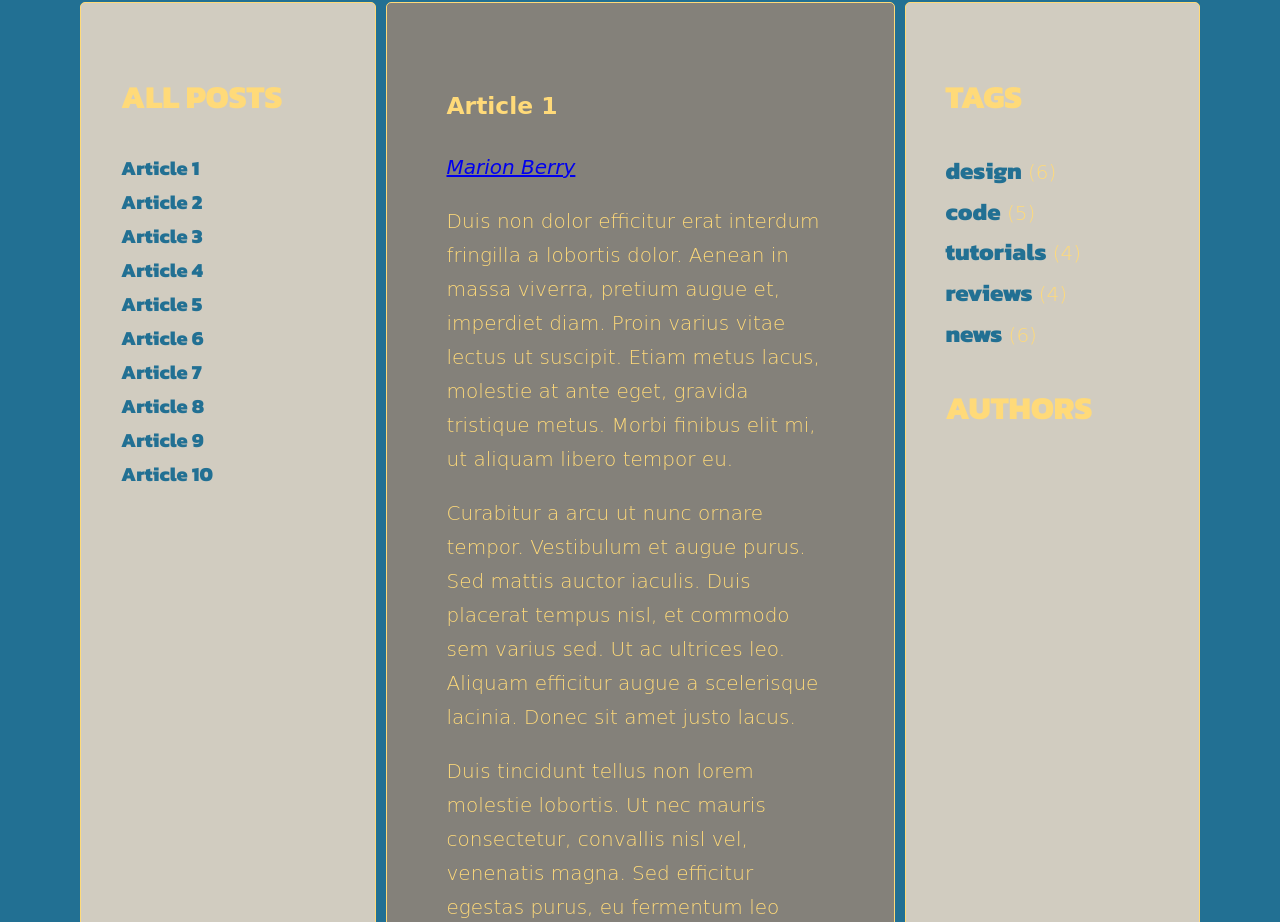
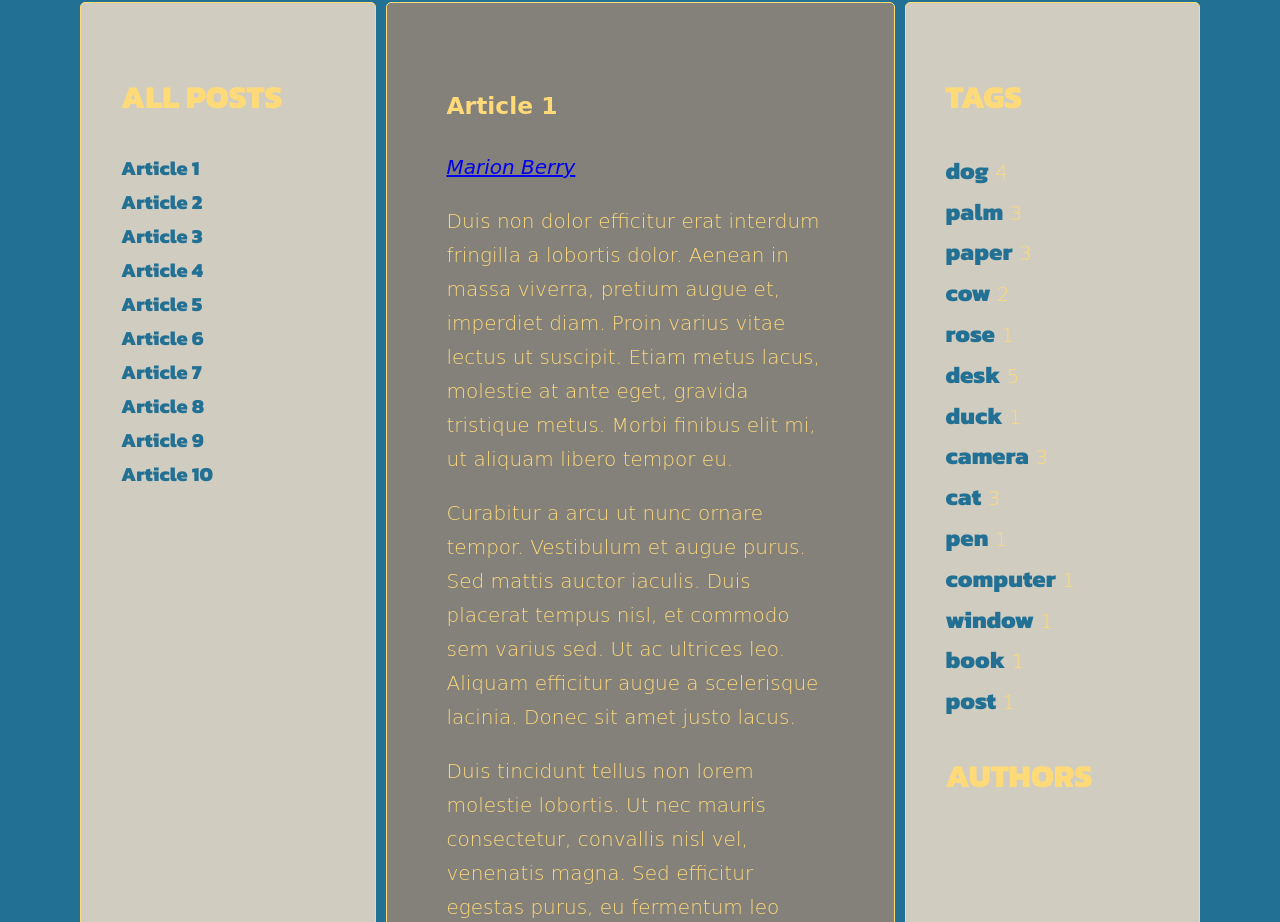
Before and after one commit to OloManolo95/javascript-blog, a website: page index.html in a window 1280 px wide. Shown: the part 241-1163 px from the top of the page. Drawn offline with Linux system fonts and the light colour scheme; a web font is replaced by a local one.

Commit message:
generateTags with number of them in the right column

```diff
--- a/index.html
+++ b/index.html
@@ -38,7 +38,7 @@
                 </ul>
               </div>
             </article>
-            <article class="post" id="article-2" data-tags="cow rose rock" data-author="Theo Tabby">
+            <article class="post" id="article-2" data-tags="cow rose desk" data-author="Theo Tabby">
               <h3 class="post-title">Article 2</h3>
               <p class="post-author"></p>
               <div class="post-content">
@@ -54,7 +54,7 @@
                 </ul>
               </div>
             </article>
-            <article class="post" id="article-3" data-tags="dog desk lamp" data-author="George Tuxedo">
+            <article class="post" id="article-3" data-tags="dog desk palm" data-author="George Tuxedo">
               <h3 class="post-title">Article 3</h3>
               <p class="post-author"></p>
               <div class="post-content">
@@ -68,7 +68,7 @@
                 </ul>
               </div>
             </article>
-            <article class="post" id="article-4" data-tags="duck camera mouse" data-author="Kitty Toebean">
+            <article class="post" id="article-4" data-tags="duck camera paper" data-author="Kitty Toebean">
               <h3 class="post-title">Article 4</h3>
               <p class="post-author"></p>
               <div class="post-content">
@@ -96,7 +96,7 @@
                 </ul>
               </div>
             </article>
-            <article class="post" id="article-6" data-tags="cable computer desk" data-author="George Tuxedo">
+            <article class="post" id="article-6" data-tags="cat computer desk" data-author="George Tuxedo">
               <h3 class="post-title">Article 6</h3>
               <p class="post-author"></p>
               <div class="post-content">
@@ -110,7 +110,7 @@
                 </ul>
               </div>
             </article>
-            <article class="post" id="article-7" data-tags="window water book" data-author="Kitty Toebean">
+            <article class="post" id="article-7" data-tags="window desk book" data-author="Kitty Toebean">
               <h3 class="post-title">Article 7</h3>
               <p class="post-author"></p>
               <div class="post-content">
@@ -124,7 +124,7 @@
                 </ul>
               </div>
             </article>
-            <article class="post" id="article-8" data-tags="cable dog painting" data-author="Theo Tabby">
+            <article class="post" id="article-8" data-tags="cat dog camera" data-author="Theo Tabby">
               <h3 class="post-title">Article 8</h3>
               <p class="post-author"></p>
               <div class="post-content">
@@ -138,7 +138,7 @@
                 </ul>
               </div>
             </article>
-            <article class="post" id="article-9" data-tags="post chair head" data-author="Marion Berry">
+            <article class="post" id="article-9" data-tags="post paper desk" data-author="Marion Berry">
               <h3 class="post-title">Article 9</h3>
               <p class="post-author"></p>
               <div class="post-content">
@@ -152,7 +152,7 @@
                 </ul>
               </div>
             </article>
-            <article class="post" id="article-10" data-tags="bed ice body" data-author="George Tuxedo">
+            <article class="post" id="article-10" data-tags="cow camera palm" data-author="George Tuxedo">
               <h3 class="post-title">Article 10</h3>
               <p class="post-author"></p>
               <div class="post-content">
@@ -170,11 +170,6 @@
           <aside class="sidebar">
             <h2 class="section-title">Tags</h2>
             <ul class="list tags">
-              <li><a href="#">design</a> <span>(6)</span></li>
-              <li><a href="#">code</a> <span>(5)</span></li>
-              <li><a href="#">tutorials</a> <span>(4)</span></li>
-              <li><a href="#">reviews</a> <span>(4)</span></li>
-              <li><a href="#">news</a> <span>(6)</span></li>
             </ul>
             <h2 class="section-title">Authors</h2>
             <ul class="list authors">
--- a/js/script.js
+++ b/js/script.js
@@ -36,7 +36,8 @@
     optTitleSelector = '.post-title',
     optTitleListSelector = '.titles',
     optArticleTagsSelector = '.post-tags .list',
-    optArticleAuthorSelector = '.post .post-author';
+    optArticleAuthorSelector = '.post .post-author',
+    optTagsListSelector = '.tags.list';
 
 
   const generateTitleLinks = function(customSelector = '') {
@@ -78,6 +79,9 @@
   generateTitleLinks();
 
   const generateTags = function(){
+    /* [NEW] create a new variable allTags with an empty object */
+    let allTags = {};
+
     /* [DONE] find all articles */
     const articles = document.querySelectorAll(optArticleSelector);
 
@@ -104,15 +108,41 @@
 
         /* [DONE] add generated code to html variable */
         html = html + tagHTML;
+        console.log(html);
+
+        /* [NEW] check if this link is NOT already in allTags */
+        if(!allTags[tag]) {
+          /* [NEW] add tag to allTags object */
+          allTags[tag] = 1;
+        } else {
+          allTags[tag]++;
+        }
 
         /* [DONE] END LOOP: for each tag */
       }
 
       /* [DONE] insert HTML of all the links into the tags wrapper */
       tagsWrapper.innerHTML = html;
+      console.log(html);
 
       /* [DONE] END LOOP: for every article: */
     }
+
+    /* [NEW] find list of tags in right column */
+    const tagList = document.querySelector(optTagsListSelector);
+
+    /* [NEW] create variable for all links HTML code */
+    let allTagsHTML = '';
+
+    /* [NEW] START LOOP: for each tag in allTags: */
+    for(let tag in allTags) {
+      /* [NEW] generate code of a link and add it to allTagsHTML */
+      allTagsHTML += `<li><a href="#tag-${tag}">${tag}</a> <span>${allTags[tag]}</span></li>`;
+    }
+
+    /* [NEW] add html from allTags to tagList */
+    tagList.innerHTML = allTagsHTML;
+
   };
 
   generateTags();
```
